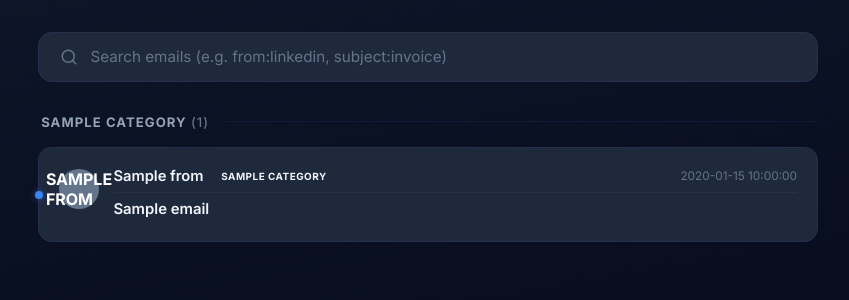
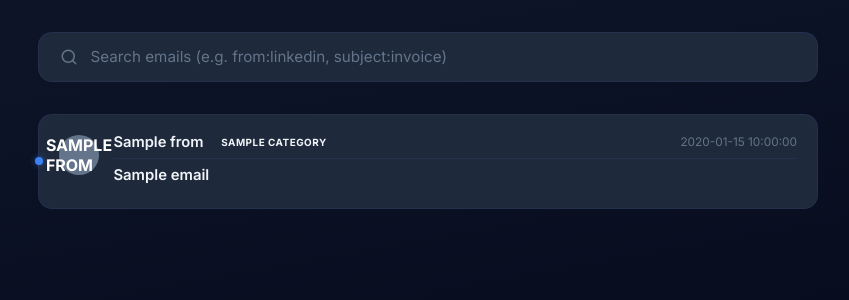
Before and after one commit to Rxhulmxhxto29/email-oauth-client, a Flask app: template templates/emails.html in a window 1280 px wide. Shown: the part 96-396 px from the top of the page, without its empty margins (212-1061 px from the left). Run offline with Flask 3, Linux system fonts and the light colour scheme; the template is opened without the code that fills it: most values are stand-ins (such as "Sample title", 1, 10 or a date in 2020).

Commit message:
Flatten email list for chronological view

```diff
--- a/app.py
+++ b/app.py
@@ -106,29 +106,13 @@ def emails():
         service = get_gmail_service(creds)
         email_list = fetch_latest_emails(service, max_results=10, query=query)
 
-        # Categorize and group the returned emails
-        grouped_emails = {
-            "Important": [],
-            "Work / Jobs": [],
-            "Social": [],
-            "Notifications": [],
-            "Promotions": [],
-            "Other": [],
-        }
-        for email in email_list:
-            cat = email.get("category", "Other")
-            if cat in grouped_emails:
-                grouped_emails[cat].append(email)
-            else:
-                grouped_emails["Other"].append(email)
-
         # If the token was refreshed, persist the updated credentials.
         session["credentials"] = credentials_to_session(creds)
 
         logger.info("Displaying %d emails for user with query '%s'.", len(email_list), query)
         return render_template(
             "emails.html",
-            grouped_emails=grouped_emails,
+            emails=email_list,
             query=query,
             total_emails=len(email_list)
         )
--- a/templates/emails.html
+++ b/templates/emails.html
@@ -49,23 +49,12 @@
         </form>
 
         <!-- ============================================================
-             EMAIL LIST (CATEGORIZED)
+             EMAIL LIST
              ============================================================ -->
         {% if total_emails > 0 %}
         <div class="email-list">
-            {% for category, emails_in_cat in grouped_emails.items() %}
-            {% if emails_in_cat %}
-
-            <div class="category-section">
-                <!-- Category Section Header -->
-                <div class="category-header">
-                    <h2 class="category-title">{{ category }} <span class="category-count">({{ emails_in_cat | length }})</span></h2>
-                    <div class="category-divider"></div>
-                </div>
-
-                <!-- Emails in this Category -->
             <div class="category-emails">
-                    {% for email in emails_in_cat %}
+                {% for email in emails %}
                 {% set sender_initial = email.from[0] | upper if email.from else '?' %}
                 {% set letter_class = 'avatar-' + sender_initial | lower if sender_initial.isalpha() else 'avatar-other' %}
 
@@ -103,10 +92,6 @@
                 {% endfor %}
             </div>
         </div>
-
-            {% endif %}
-            {% endfor %}
-        </div>
         {% else %}
         <div class="empty-state">Your inbox is empty 🎉</div>
         {% endif %}
```
Lines whose indentation alone changed are shown as unchanged.
